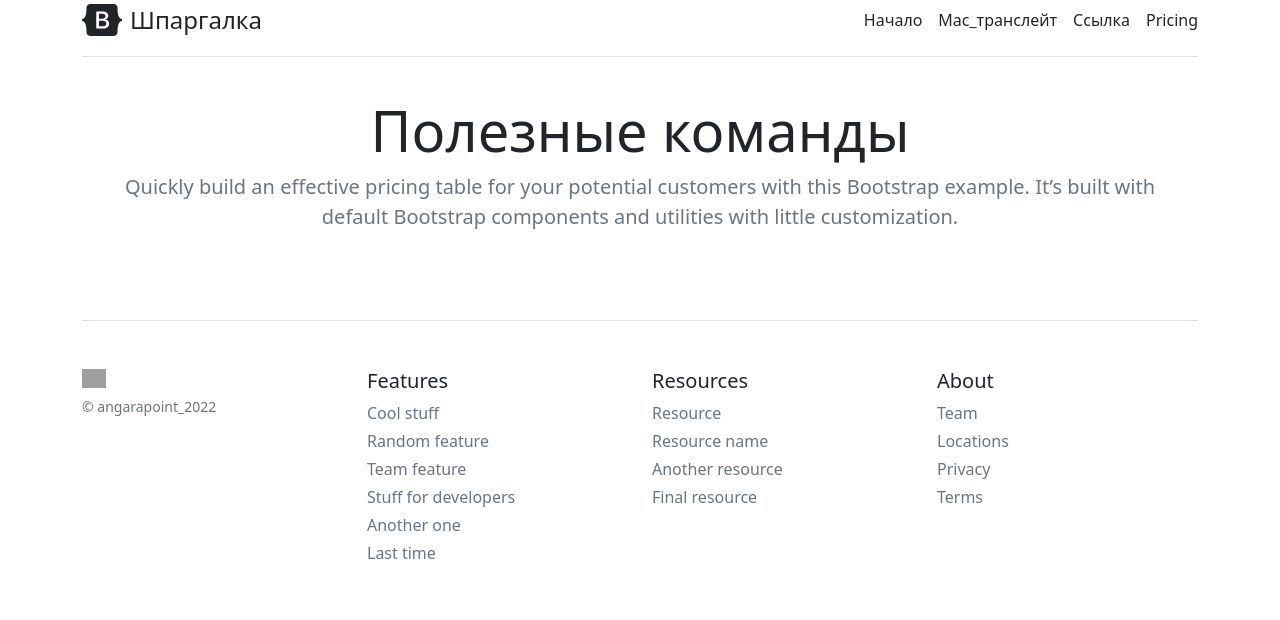
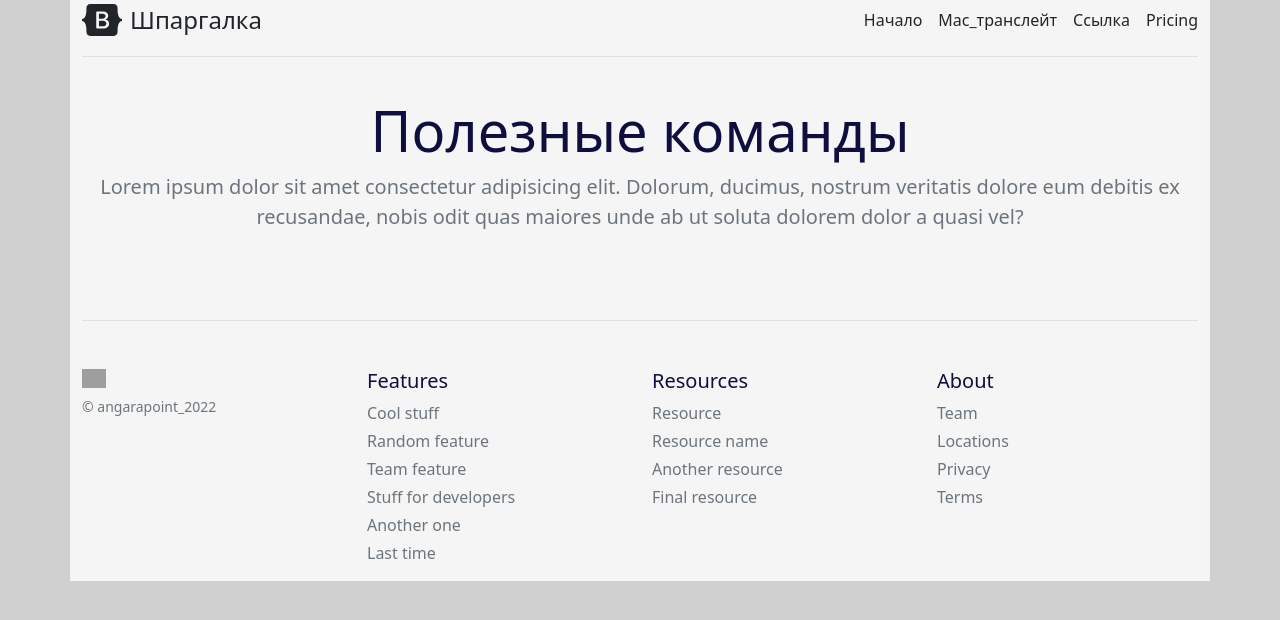
Before and after one commit to angarapoint/site, a PHP site: page / in a window 1280 px wide. Shown: the top 620 px of the page. Run offline with PHP 8.4, Linux system fonts and the light colour scheme; grey boxes are pictures that could not be loaded.

Commit message:
add css_styles

```diff
--- a/blocks/header.php
+++ b/blocks/header.php
@@ -5,10 +5,15 @@
     <meta name="viewport" content="width=device-width, initial-scale=1">
     <title>Bootstrap demo</title>
     <link href="https://cdn.jsdelivr.net/npm/bootstrap@5.2.0/dist/css/bootstrap.min.css" rel="stylesheet" integrity="sha384-gH2yIJqKdNHPEq0n4Mqa/HGKIhSkIHeL5AyhkYV8i59U5AR6csBvApHHNl/vI1Bx" crossorigin="anonymous">
+    <link rel="stylesheet" href="css/styles.css">
+    <style type="text/css">
+  body { background-color: #d0d0d0; }
+  p { color: #fff; }
+</style>
   </head>
   <body>
-  <div class="container">
-
+  <!-- <div class="container" style="background: #f5f5f5; color: blue;"> -->
+  <div id="block" class="container">
   <header>
     <div class="d-flex flex-column flex-md-row align-items-center pb-3 mb-4 border-bottom">
       <a href="/" class="d-flex align-items-center text-dark text-decoration-none">
@@ -26,6 +31,6 @@
 
     <div class="pricing-header p-3 pb-md-4 mx-auto text-center">
       <h1 class="display-4 fw-normal">Полезные команды</h1>
-      <p class="fs-5 text-muted">Quickly build an effective pricing table for your potential customers with this Bootstrap example. It’s built with default Bootstrap components and utilities with little customization.</p>
+      <p class="fs-5 text-muted">Lorem ipsum dolor sit amet consectetur adipisicing elit. Dolorum, ducimus, nostrum veritatis dolore eum debitis ex recusandae, nobis odit quas maiores unde ab ut soluta dolorem dolor a quasi vel?</p>
     </div>
   </header>
--- /dev/null
+++ b/css/styles.css
@@ -0,0 +1,7 @@
+#block {
+    /* width:100px;
+    height:100px; */
+    background-color:#f5f5f5;
+    color: rgb(15, 15, 63);
+    /* display:none; */
+}
```
Also changed, not shown: 1 other file.
